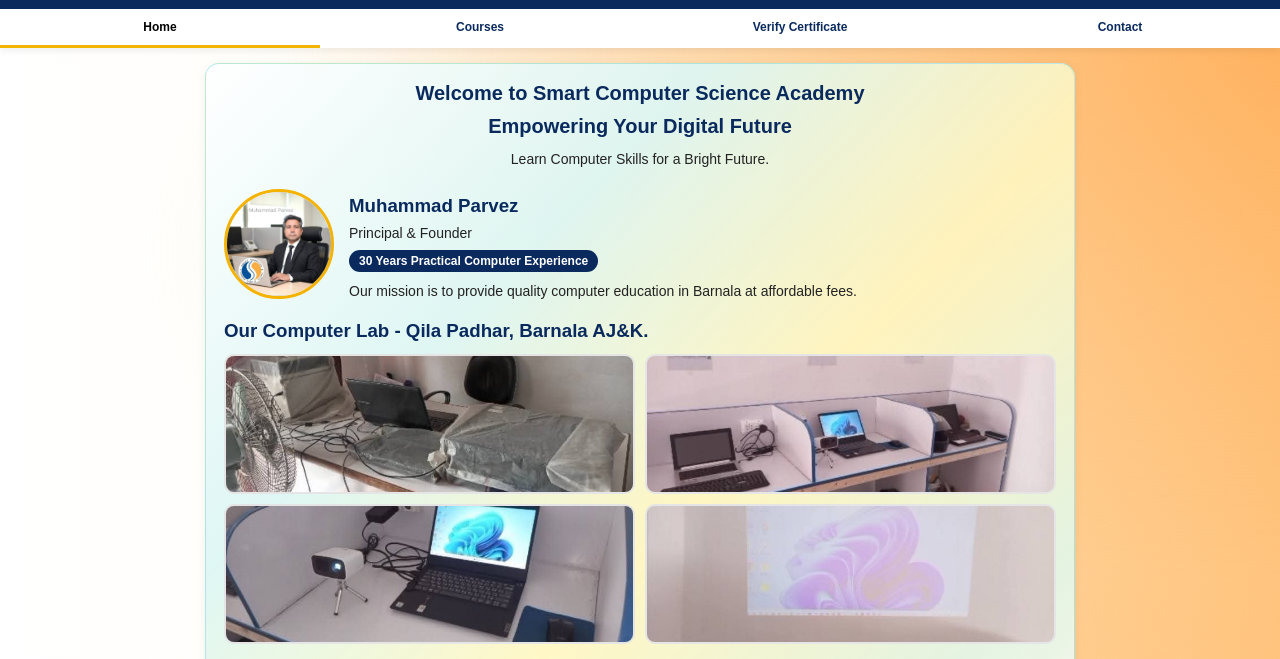
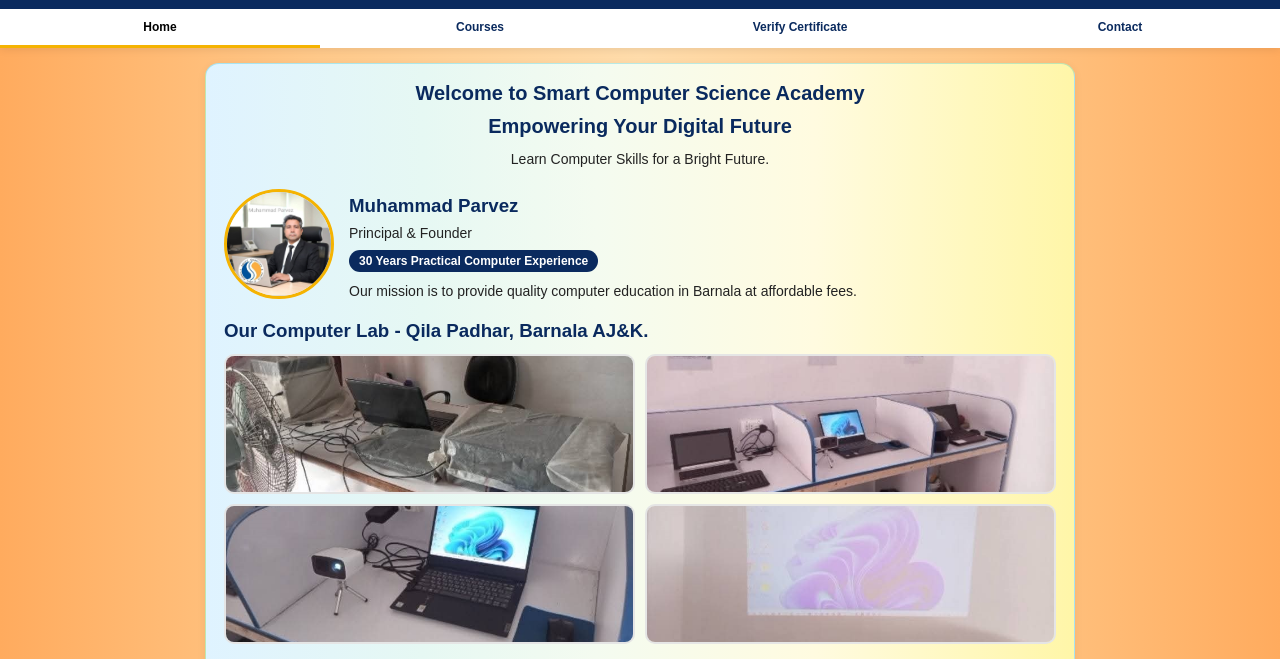
Before and after one commit to scsabarnala/scsabarnala.github.io, a plain HTML site: page index.html in a window 1280 px wide. Shown: the part 70-729 px from the top of the page. Drawn offline with Linux system fonts and the light colour scheme; no server answers.

Commit message:
Update index.html

```diff
--- a/index.html
+++ b/index.html
@@ -6,13 +6,9 @@
 <title>Smart Computer Science Academy, Barnala, Azad Kashmir Pakistan</title>
 <style>
 *{margin:0;padding:0;box-sizing:border-box;font-family:Arial,sans-serif}
-/* NEW BACKGROUND - Same as your photo, white to peach/orange */
+/* BAHIR WALA - Left + Right dono Peach/Orange */
 body{
-background:
-radial-gradient(ellipse at 100% 15%, rgba(255,170,80,0.65) 0%, transparent 55%),
-radial-gradient(ellipse at 95% 85%, rgba(255,200,130,0.60) 0%, transparent 60%),
-radial-gradient(ellipse at 70% 40%, rgba(255,225,180,0.45) 0%, transparent 60%),
-linear-gradient(90deg,#ffffff 0%, #fffdf8 30%, #ffedd3 55%, #ffdcb0 75%, #ffbe78 100%);
+background:linear-gradient(90deg,#ffab5e 0%, #ffc98a 25%, #ffdcab 50%, #ffc98a 75%, #ffab5e 100%);
 background-attachment:fixed;
 color:#222;
 min-height:100vh;
@@ -25,9 +21,9 @@ nav{background:#fff;display:flex;justify-content:space-between;padding:0;box-sha
 nav button{flex:1;background:none;border:none;padding:11px 2px;font-size:12px;font-weight:700;cursor:pointer;color:#0a2a5e;border-bottom:3px solid transparent;white-space:nowrap}
 nav button.active{border-bottom:3px solid #f5b301;color:#000}
 .container{max-width:900px;margin:auto;padding:15px}
-/* NEW CARD GRADIENT - Light aurora, white overlay for readability */
+/* ANDER WALA - No Change, Light Blue to Light Yellow */
 .card{
-background:linear-gradient(135deg, rgba(255,255,255,0.92) 0%, rgba(220,246,244,0.92) 30%, rgba(255,249,196,0.85) 55%, rgba(226,246,232,0.92) 80%, rgba(255,255,255,0.92) 100%);
+background:linear-gradient(90deg,#dff3ff 0%, #e6f8f3 25%, #f4fbf0 45%, #fffbe0 70%, #fff6a8 100%);
 border-radius:14px;padding:18px;margin-bottom:15px;box-shadow:0 2px 10px rgba(0,0,0,.06);border:1px solid rgba(0,180,200,.25)
 }
 h2{color:#0a2a5e;margin-bottom:10px;font-size:20px}
```
